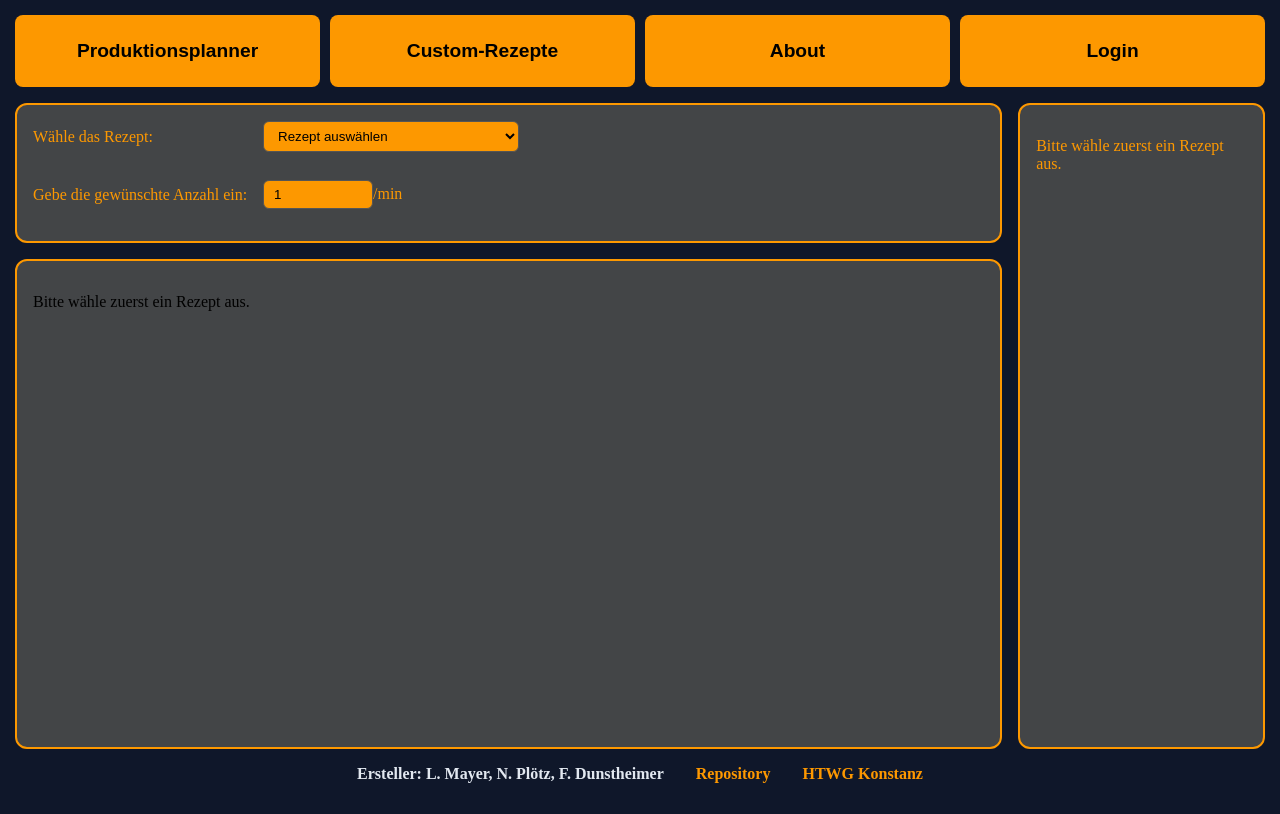
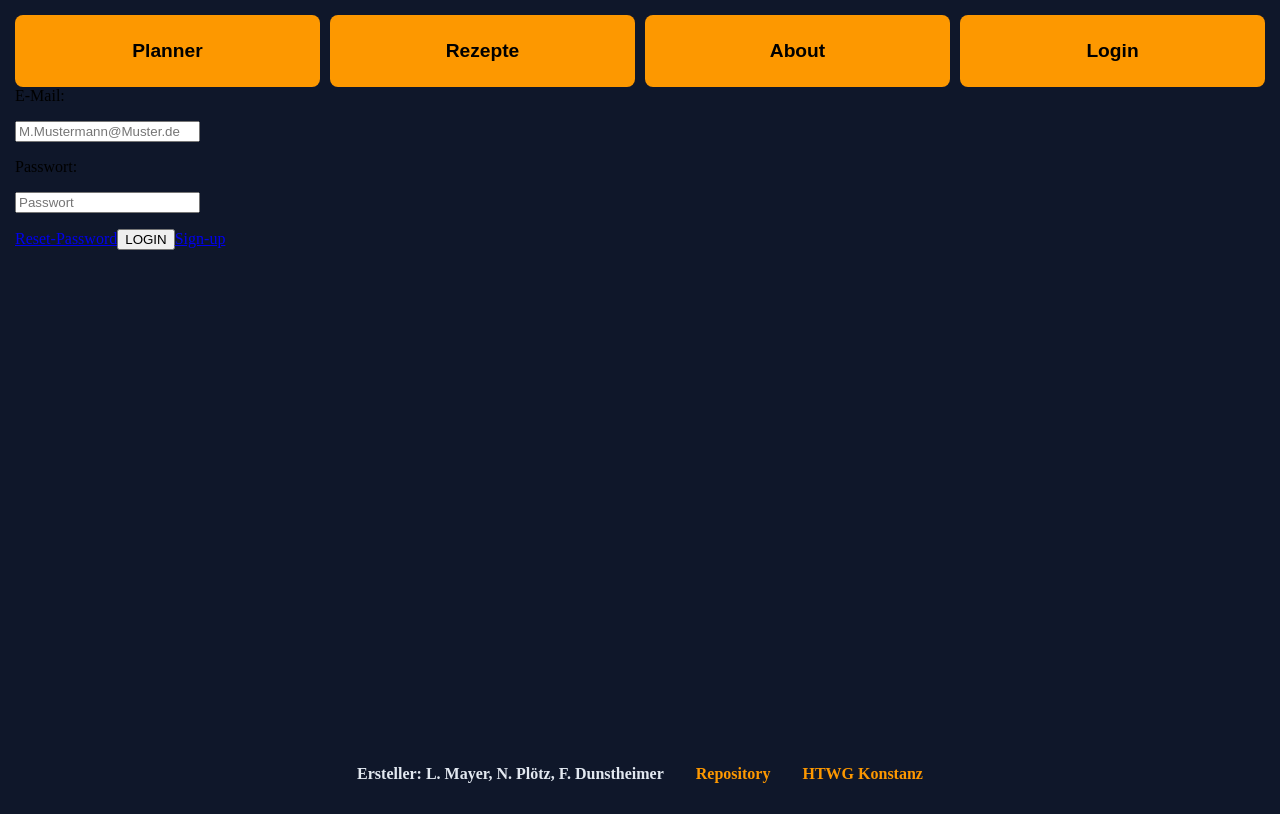
Before and after one commit to LeReyam/Satiscalc, a React (Vite) app: page /login in a window 1280 px wide. Built offline with nearby package versions, Linux system fonts and the light colour scheme.

Commit message:
Added react routing and implemented

```diff
--- a/package.json
+++ b/package.json
@@ -14,7 +14,8 @@
     "bootstrap": "^5.2.3",
     "dagre": "^0.8.5",
     "react": "^19.2.6",
-    "react-dom": "^19.2.6"
+    "react-dom": "^19.2.6",
+    "react-router-dom": "^7.18.0"
   },
   "devDependencies": {
     "@babel/core": "^7.29.0",
--- a/src/App.tsx
+++ b/src/App.tsx
@@ -1,69 +1,111 @@
 import { useState } from "react";
+import { Outlet, useNavigate, useOutletContext, useParams } from "react-router-dom";
+
 import "./App.css";
 import type { Recipe } from "./types";
 import { initialRecipes } from "./data/recipes";
-import { Planner } from "./components/planner"
 
+import { Planner } from "./components/planner";
 import { Header } from "./components/header";
 import { Footer } from "./components/footer";
-import { Login } from "./components/login";
-import { Register } from "./components/register";
-import { About } from "./components/about";
 import { Custom_recipetable } from "./components/custom-recipetable";
 import { Custom_recipe_editor } from "./components/custom-recipe-editor";
-import { Password_reset } from "./components/password-reset";
+
+type AppOutletContext = {
+  recipes: Recipe[];
+  selectedRecipeId: string;
+  selectedRecipe: Recipe | undefined;
+  amount: number;
+  setSelectedRecipeId: (id: string) => void;
+  setAmount: (amount: number) => void;
+  handleCreateRecipe: () => void;
+  handleSaveRecipe: (recipe: Recipe) => void;
+  handleEditRecipe: (className: string) => void;
+  handleDeleteRecipe: (className: string) => void;
+};
+
+function useAppData() {
+  return useOutletContext<AppOutletContext>();
+}
 
 function App() {
+  const navigate = useNavigate();
+
   const [recipes, setRecipes] = useState<Recipe[]>(initialRecipes);
   const [selectedRecipeId, setSelectedRecipeId] = useState("");
   const [amount, setAmount] = useState(1);
 
-  const selectedRecipe = recipes.find( (recipe) => recipe.className === selectedRecipeId);
-  const [page, setPage] = useState("planner");
+  const selectedRecipe = recipes.find(
+    (recipe) => recipe.className === selectedRecipeId
+  );
 
-  const [editingRecipeId, setEditingRecipeId] = useState<string | null>(null);
-
-
-  function handleSaveRecipe(recipe: Recipe){
-    setRecipes(
-      (currentRecipes) => {
+  function handleSaveRecipe(recipe: Recipe) {
+    setRecipes((currentRecipes) => {
       const recipeExists = currentRecipes.some(
         (currentRecipe) => currentRecipe.className === recipe.className
-        )
+      );
 
       if (recipeExists) {
         return currentRecipes.map((currentRecipe) =>
           currentRecipe.className === recipe.className ? recipe : currentRecipe
-          )
-        }
-        return [...currentRecipes, recipe]
-      }
         );
-    setEditingRecipeId(null);
-    setPage("recipes")
       }
 
-  function handleCreateRecipe(){
-    setEditingRecipeId(null);
-    setPage("recipe-editor")
+      return [...currentRecipes, recipe];
+    });
+
+    navigate("/recipes");
   }
 
-  function handleEditRecipe(className: string){
-    setEditingRecipeId(className);
-    setPage("recipe-editor");
+  function handleCreateRecipe() {
+    navigate("/recipes/new");
   }
 
-  function handleDeleteRecipe(className: string){
+  function handleEditRecipe(className: string) {
+    navigate(`/recipes/${className}`);
+  }
+
+  function handleDeleteRecipe(className: string) {
     setRecipes((currentRecipes) =>
       currentRecipes.filter((recipe) => recipe.className !== className)
-    )
+    );
   }
 
   return (
     <>
-    <Header setPage={setPage} />
+      <Header />
 
-    {page === "planner" && (
+      <Outlet
+        context={{
+          recipes,
+          selectedRecipeId,
+          selectedRecipe,
+          amount,
+          setSelectedRecipeId,
+          setAmount,
+          handleCreateRecipe,
+          handleSaveRecipe,
+          handleEditRecipe,
+          handleDeleteRecipe,
+        }}
+      />
+
+      <Footer />
+    </>
+  );
+}
+
+export function PlannerPage() {
+  const {
+    recipes,
+    selectedRecipeId,
+    selectedRecipe,
+    amount,
+    setSelectedRecipeId,
+    setAmount,
+  } = useAppData();
+
+  return (
     <Planner
       recipes={recipes}
       selectedRecipeId={selectedRecipeId}
@@ -72,37 +114,50 @@ function App() {
       onRecipeChange={setSelectedRecipeId}
       onAmountChange={setAmount}
     />
+  );
+}
 
+export function RecipesPage() {
+  const {
+    recipes,
+    handleCreateRecipe,
+    handleEditRecipe,
+    handleDeleteRecipe,
+  } = useAppData();
 
-    )}
-
-      {page === "login" && <Login setPage={setPage} />}
-
-      {page === "password-reset" && <Password_reset />}
-
-      {page === "register" && <Register setPage={setPage} />}
-
-      {page === "about" && <About />}
-
-      {page === "recipes" && (
+  return (
     <Custom_recipetable
       recipes={recipes}
       onCreateRecipe={handleCreateRecipe}
       onEditRecipe={handleEditRecipe}
       onDeleteRecipe={handleDeleteRecipe}
     />
-      )}
+  );
+}
 
-      {page === "recipe-editor" && (
+export function RecipeEditorPage() {
+  const { id } = useParams();
+  const navigate = useNavigate();
+
+  const { recipes, handleSaveRecipe } = useAppData();
+
+  const recipe = recipes.find((recipe) => recipe.className === id);
+
+  return (
     <Custom_recipe_editor
-          recipe={recipes.find((recipe) => recipe.className === editingRecipeId)}
+      recipe={recipe}
       onSave={handleSaveRecipe}
-          onCancel={() => setPage("recipes")}
+      onCancel={() => navigate("/recipes")}
     />
-      )}
+  );
+}
 
-      <Footer />
-    </>
+export function NotFoundPage() {
+  return (
+    <main>
+      <h1>Seite nicht gefunden</h1>
+      <p>Diese Route existiert nicht.</p>
+    </main>
   );
 }
 
--- a/src/components/header.tsx
+++ b/src/components/header.tsx
@@ -1,20 +1,27 @@
+import { useNavigate } from "react-router-dom";
 import "./header.css";
-type HeaderProps = {
-  setPage: (page: string) => void;
-};
 
-export function Header({ setPage }: HeaderProps) {
+export function Header() {
+  const navigate = useNavigate();
   return (
-    <header id="start">
-        <nav>
-          <button onClick={() => setPage("planner")}>Produktionsplanner</button>
+  <header id="start">
+    <nav>
+       <button onClick={() => navigate("/")}>
+                Planner
+            </button>
 
-          <button onClick={() => setPage("recipes")}>Custom-Rezepte</button>
+            <button onClick={() => navigate("/recipes")}>
+                Rezepte
+            </button>
 
-          <button onClick={() => setPage("about")}>About</button>
+            <button onClick={() => navigate("/about")}>
+                About
+            </button>
 
-          <button onClick={() => setPage("login")}>Login</button>
-        </nav>
-    </header>
+            <button onClick={() => navigate("/login")}>
+                Login
+            </button>
+    </nav>
+  </header>
   );
 }
--- a/src/components/login.tsx
+++ b/src/components/login.tsx
@@ -1,9 +1,7 @@
 
-interface LoginProps {
-  setPage: (page: string) => void;
-}
+import { Link } from "react-router-dom";
 
-export function Login({ setPage }: LoginProps) {
+export function Login() {
   return (
     <main id="planner">
       <section>
@@ -16,15 +14,9 @@ export function Login({ setPage }: LoginProps) {
           <p>
             <input type="password" id="pwd" placeholder="Passwort" />
           </p>
-          <button type="button" onClick={()=> setPage("password-reset")}>
-            Reset-Password
-          </button>
-
+          <Link to="/password-reset">Reset-Password</Link>
           <button type="submit">LOGIN</button>
-
-          <button type="button" onClick={() => setPage("register")}>
-            Sign-up
-          </button>
+          <Link to="/register">Sign-up</Link>
         </form>
       </section>
     </main>
--- a/src/components/password-reset.tsx
+++ b/src/components/password-reset.tsx
@@ -1,4 +1,4 @@
-
+import { Link } from "react-router-dom";
 export function Password_reset() {
   return (
     <section>
@@ -8,7 +8,7 @@ export function Password_reset() {
           <input type="text" placeholder="M.Mustermann@Muster.de" />
         </p>
         <button>Passwort zurücksetzen</button>
-        <a href="login.html">Zurück zum Login</a>
+        <Link to="/login">Zurück zum Login</Link>
       </form>
     </section>
   );
--- a/src/components/productionplanner-graph.css
+++ b/src/components/productionplanner-graph.css
@@ -7,11 +7,13 @@
   box-sizing: border-box;
   overflow: hidden;
   position: relative;
+
 }
 
 .production-graph .react-flow {
   width: 100%;
   height: 100%;
+
 }
 
 .production-graph .react-flow__renderer {
--- a/src/components/productionplanner-graph.tsx
+++ b/src/components/productionplanner-graph.tsx
@@ -5,8 +5,6 @@ import {
   Background,
   Controls,
   Position,
-
-  // NEU: React-Flow-State für bewegliche Nodes
   useNodesState,
   useEdgesState,
 
@@ -15,12 +13,8 @@ import {
 } from "@xyflow/react";
 
 import {
-  // NEU: nötig, damit neue Graph-Daten wieder in den State geschrieben werden
   useEffect,
-
-  // NEU: verhindert unnötiges Neuberechnen
   useMemo,
-
   type ReactNode,
 } from "react";
 
@@ -322,7 +316,6 @@ export function Productionplanner_graph({
   productId,
   amountPerMinute,
 }: ProductionplannerGraphProps) {
-  // NEU: Graph-Daten werden memoized berechnet
   const graph = useMemo(() => {
     if (!productId || amountPerMinute <= 0) {
       return {
@@ -343,16 +336,14 @@ export function Productionplanner_graph({
     };
   }, [productId, amountPerMinute]);
 
-  // NEU: React Flow verwaltet Nodes jetzt im State.
-  // Dadurch kann man sie per Drag & Drop bewegen.
+
   const [flowNodes, setFlowNodes, onNodesChange] =
     useNodesState(graph.nodes);
 
   const [flowEdges, setFlowEdges, onEdgesChange] =
     useEdgesState(graph.edges);
 
-  // NEU: Wenn Produkt oder Menge sich ändern,
-  // wird der Graph neu in den React-Flow-State geladen.
+
   useEffect(() => {
     setFlowNodes(graph.nodes);
     setFlowEdges(graph.edges);
@@ -373,6 +364,7 @@ export function Productionplanner_graph({
         edges={flowEdges}
         onNodesChange={onNodesChange}
         onEdgesChange={onEdgesChange}
+        minZoom={0.05}
       >
         <Background />
         <Controls />
--- a/src/components/register.tsx
+++ b/src/components/register.tsx
@@ -1,10 +1,8 @@
 import { useState, type FormEvent } from "react";
+import { useNavigate } from "react-router-dom";
 
-interface RegisterProps {
-  setPage: (page: string) => void;
-}
-
-export function Register({ setPage }: RegisterProps) {
+export function Register() {
+  const navigate = useNavigate();
   const [username, setUsername]  = useState("");
   const [email, setEmail] = useState("");
   const [password, setPassword] = useState("");
@@ -51,7 +49,7 @@ export function Register({ setPage }: RegisterProps) {
     localStorage.setItem("newUser", JSON.stringify(accData));
 
     setSuccess(true);
-    setPage("login");
+    navigate("/login");
   }
 
   return (
--- a/src/main.tsx
+++ b/src/main.tsx
@@ -1,9 +1,67 @@
 import { StrictMode } from "react";
 import { createRoot } from "react-dom/client";
-import App from "./App.tsx";
+
+import { Login } from "./components/login.tsx";
+import { Register } from "./components/register.tsx";
+import { Password_reset } from "./components/password-reset.tsx";
+import { About } from "./components/about.tsx";
+
+import { createBrowserRouter, RouterProvider } from "react-router-dom";
+
+import App, {
+  PlannerPage,
+  RecipesPage,
+  RecipeEditorPage,
+  NotFoundPage,
+} from "./App.tsx";
+
+const router = createBrowserRouter([
+  {
+    path: "/",
+    element: <App />,
+    children: [
+      {
+        index: true,
+        element: <PlannerPage />,
+      },
+      {
+        path: "recipes",
+        element: <RecipesPage />,
+      },
+      {
+        path: "recipes/new",
+        element: <RecipeEditorPage />,
+      },
+      {
+        path: "recipes/:id",
+        element: <RecipeEditorPage />,
+      },
+      {
+        path: "login",
+        element: <Login />,
+      },
+      {
+        path: "register",
+        element: <Register />,
+      },
+      {
+        path: "password-reset",
+        element: <Password_reset />,
+      },
+      {
+        path: "about",
+        element: <About />,
+      },
+      {
+        path: "*",
+        element: <NotFoundPage />,
+      },
+    ],
+  },
+]);
 
 createRoot(document.getElementById("root")!).render(
   <StrictMode>
-    <App />
-  </StrictMode>,
+    <RouterProvider router={router} />
+  </StrictMode>
 );
```
Also changed, not shown: 2 other files (tests, documents, lock files or other folders). Lines whose indentation alone changed are shown as unchanged.
